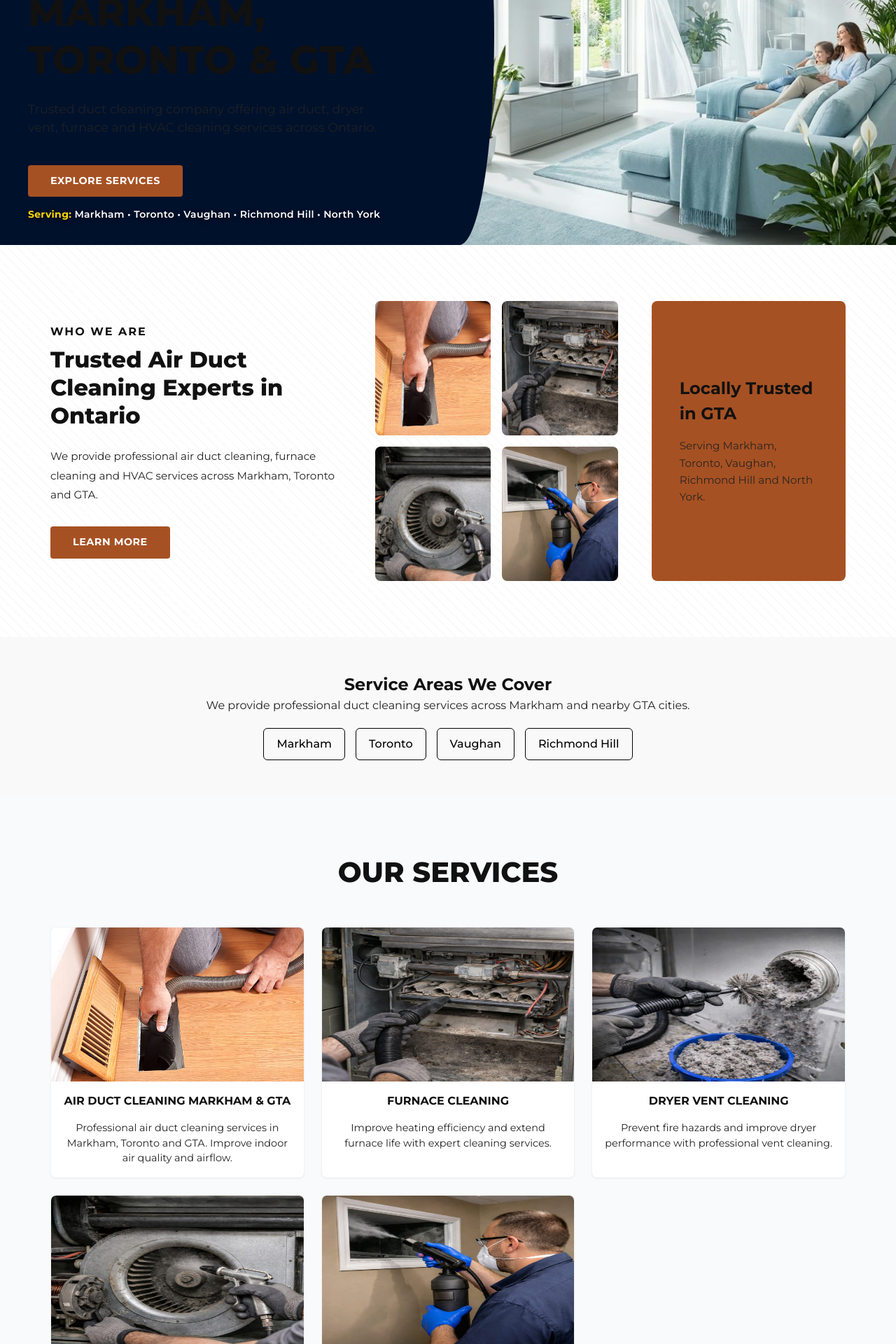
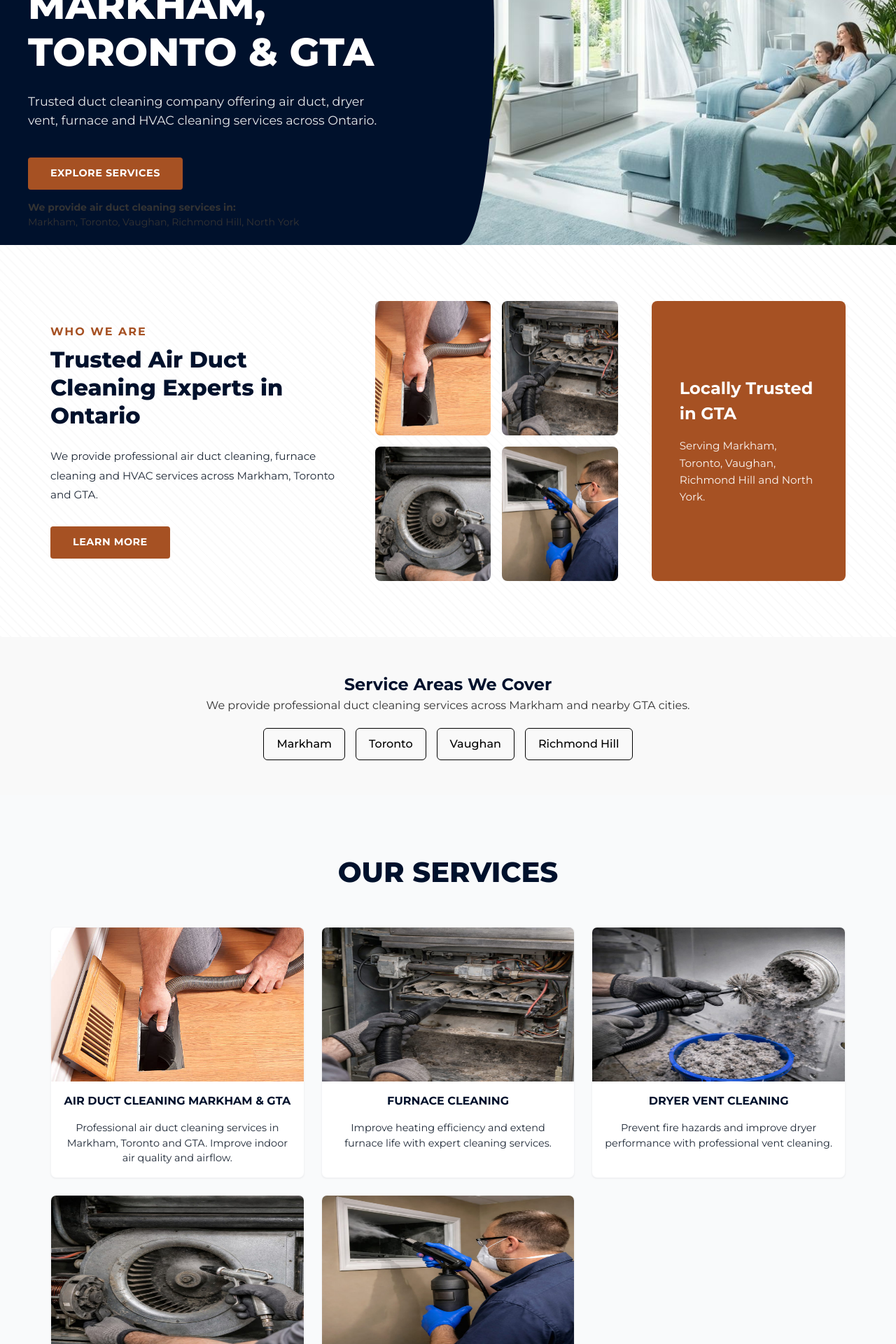
Before and after one commit to josph8487-prog/duct-Canada-original, a Next.js app: page / in a window 1280 px wide. Shown: the part 380-2300 px from the top of the page at 70% size. Built offline with nearby package versions, Linux system fonts and the light colour scheme.

Commit message:
Update page.tsx

```diff
--- a/src/app/page.tsx
+++ b/src/app/page.tsx
@@ -41,11 +41,11 @@ export default function Home() {
           <div className={styles.heroLeft}>
             <div style={{ paddingLeft: 'max(2rem, calc((100vw - 1200px) / 2))' }}>
 
-              <h1 className={styles.heroTitle} style={{ color: "#111" }}>
+              <h1 className={styles.heroTitle}>
                 Air Duct Cleaning Services in Markham, Toronto & GTA
               </h1>
 
-              <p className={styles.heroSubtitle} style={{ color: "#222" }}>
+              <p className={styles.heroSubtitle}>
                 Trusted duct cleaning company offering air duct, dryer vent, furnace and HVAC cleaning services across Ontario.
               </p>
 
@@ -53,21 +53,9 @@ export default function Home() {
                 Explore Services
               </Link>
 
-            {/* SERVICE AREAS */}
-<div
-  style={{
-    marginTop: "15px",
-    fontSize: "14px",
-    color: "#ffffff",
-    fontWeight: "600",
-    textShadow: "0 2px 6px rgba(0,0,0,0.6)",
-    letterSpacing: "0.3px"
-  }}
->
-  <strong style={{ color: "#ffd700" }}>Serving:</strong>{" "}
-  <span style={{ color: "#ffffff" }}>
-    Markham • Toronto • Vaughan • Richmond Hill • North York
-  </span>
+             <div style={{ marginTop: "15px", fontSize: "14px" }}>
+  <strong>We provide air duct cleaning services in:</strong><br />
+  Markham, Toronto, Vaughan, Richmond Hill, North York
 </div>
 
             </div>
@@ -83,10 +71,9 @@ export default function Home() {
         <div className={`container ${styles.aboutGrid}`}>
 
           <div className={styles.aboutContent}>
-            <h2 style={{ color: "#111" }}>Who We Are</h2>
-            <h3 style={{ color: "#111" }}>Trusted Air Duct Cleaning Experts in Ontario</h3>
-
-            <p className={styles.aboutText} style={{ color: "#222" }}>
+            <h2>Who We Are</h2>
+            <h3>Trusted Air Duct Cleaning Experts in Ontario</h3>
+            <p className={styles.aboutText}>
               We provide professional air duct cleaning, furnace cleaning and HVAC services across Markham, Toronto and GTA.
             </p>
 
@@ -111,10 +98,8 @@ export default function Home() {
           </div>
 
           <div className={styles.localHighlight}>
-            <h4 style={{ color: "#111" }}>Locally Trusted in GTA</h4>
-            <p style={{ color: "#222" }}>
-              Serving Markham, Toronto, Vaughan, Richmond Hill and North York.
-            </p>
+            <h4>Locally Trusted in GTA</h4>
+            <p>Serving Markham, Toronto, Vaughan, Richmond Hill and North York.</p>
           </div>
 
         </div>
@@ -124,9 +109,9 @@ export default function Home() {
       <section style={{ padding: "50px 20px", background: "#f9f9f9" }}>
         <div style={{ maxWidth: "1200px", margin: "0 auto", textAlign: "center" }}>
 
-          <h2 style={{ color: "#111" }}>Service Areas We Cover</h2>
+          <h2>Service Areas We Cover</h2>
 
-          <p style={{ marginBottom: "20px", color: "#222" }}>
+          <p style={{ marginBottom: "20px" }}>
             We provide professional duct cleaning services across Markham and nearby GTA cities.
           </p>
 
@@ -151,7 +136,7 @@ export default function Home() {
       <section className={`section ${styles.servicesPreview}`}>
         <div className="container">
 
-          <h2 className="section-title" style={{ color: "#111" }}>Our Services</h2>
+          <h2 className="section-title">Our Services</h2>
 
           <div className={styles.featureGrid}>
             {services.map((service, index) => (
@@ -159,12 +144,8 @@ export default function Home() {
                 <div style={{ position: 'relative', height: '220px' }}>
                   <Image src={service.image} alt={service.title} fill />
                 </div>
-                <h3 className={styles.featureTitle} style={{ color: "#111" }}>
-                  {service.title}
-                </h3>
-                <p className={styles.featureText} style={{ color: "#222" }}>
-                  {service.text}
-                </p>
+                <h3 className={styles.featureTitle}>{service.title}</h3>
+                <p className={styles.featureText}>{service.text}</p>
               </div>
             ))}
           </div>
@@ -176,8 +157,8 @@ export default function Home() {
       <section className={styles.processSection}>
         <div className={`container ${styles.processGrid}`}>
           <div>
-            <h2 style={{ color: "#111" }}>Our Cleaning Process</h2>
-            <p style={{ color: "#222" }}>Inspection → Cleaning → Sanitization → Final Check</p>
+            <h2>Our Cleaning Process</h2>
+            <p>Inspection → Cleaning → Sanitization → Final Check</p>
           </div>
         </div>
       </section>
@@ -185,8 +166,8 @@ export default function Home() {
       {/* TESTIMONIALS */}
       <section className={styles.testimonialsSection}>
         <div className="container">
-          <h2 style={{ color: "#111" }}>Customer Reviews</h2>
-          <p style={{ color: "#222" }}>Trusted by homeowners across Ontario.</p>
+          <h2>Customer Reviews</h2>
+          <p>Trusted by homeowners across Ontario.</p>
         </div>
       </section>
     </>
```
